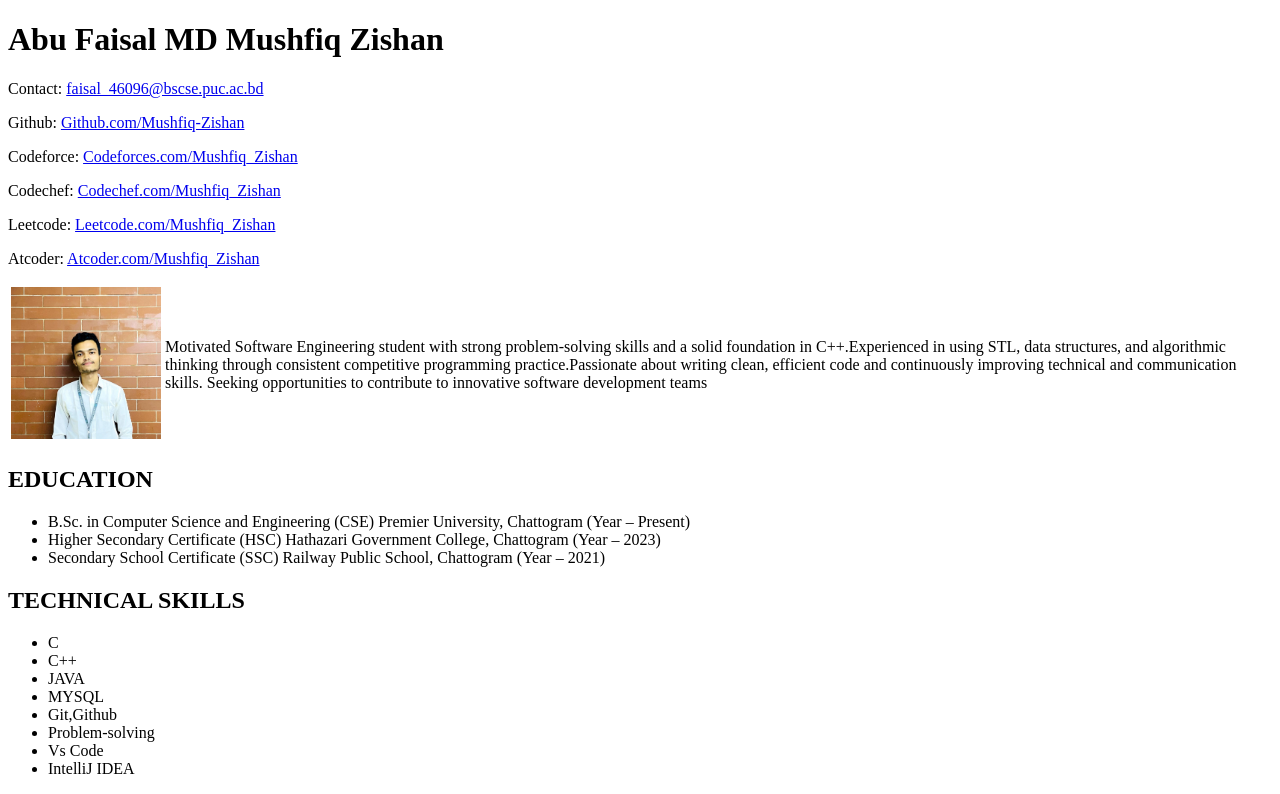
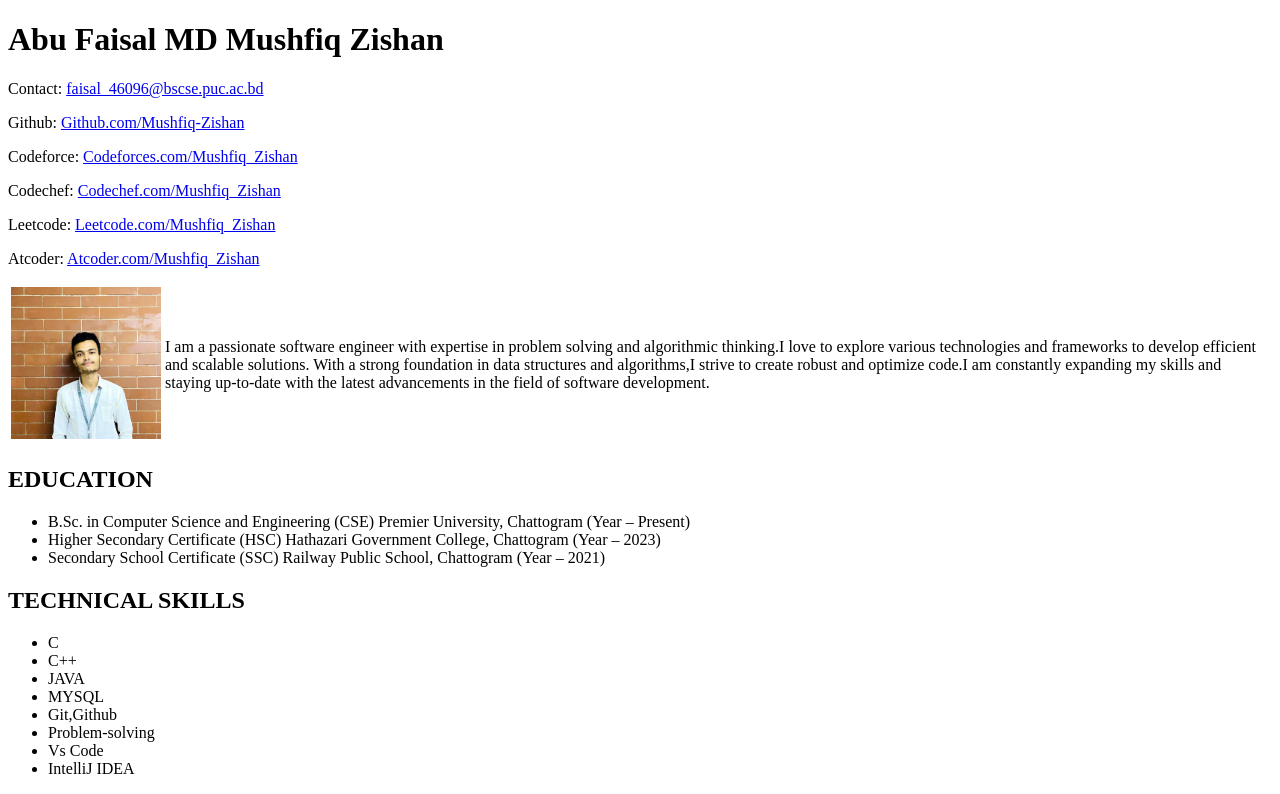
Before and after one commit to Mushfiq-Zishan/CV1096, a plain HTML site: page index.html in a window 1280 px wide. Shown: the top 794 px of the page. Drawn offline with Linux system fonts and the light colour scheme.

Commit message:
Update index.html

```diff
--- a/index.html
+++ b/index.html
@@ -52,13 +52,17 @@
               />
             </td>
             <td>
-              Motivated Software Engineering student with strong problem-solving
-              skills and a solid foundation in C++.Experienced in using STL,
-              data structures, and algorithmic thinking through consistent
-              competitive programming practice.Passionate about writing clean,
-              efficient code and continuously improving technical and
-              communication skills. Seeking opportunities to contribute to
-              innovative software development teams
+             I am a passionate software engineer with
+              expertise in problem solving and
+              algorithmic thinking.I love to explore
+              various technologies and frameworks to
+              develop efficient and scalable solutions.
+              With a strong foundation in data
+              structures and algorithms,I strive to
+              create robust and optimize code.I am
+              constantly expanding my skills and staying
+              up-to-date with the latest advancements in
+              the field of software development.
             </td>
           </tr>
         </table>
```
